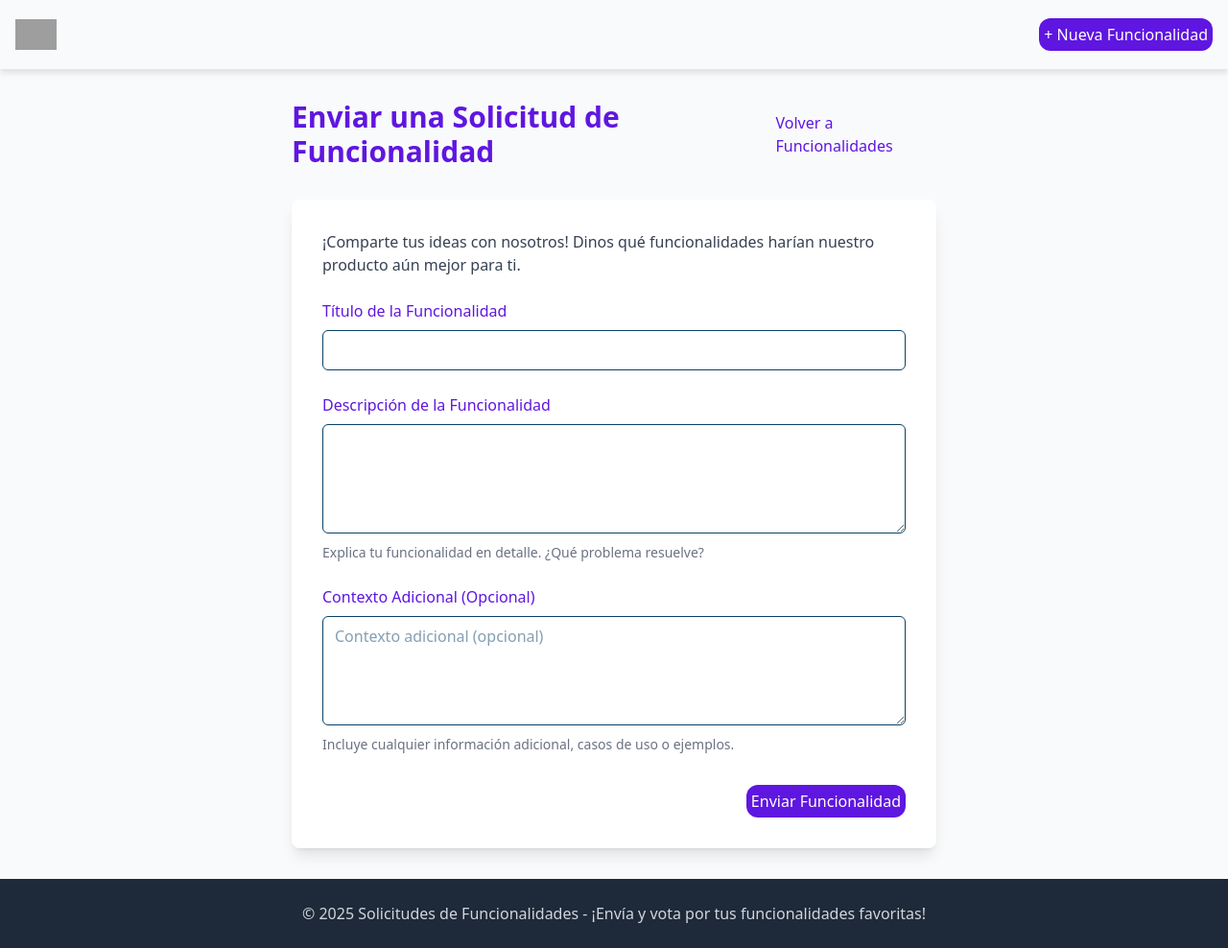
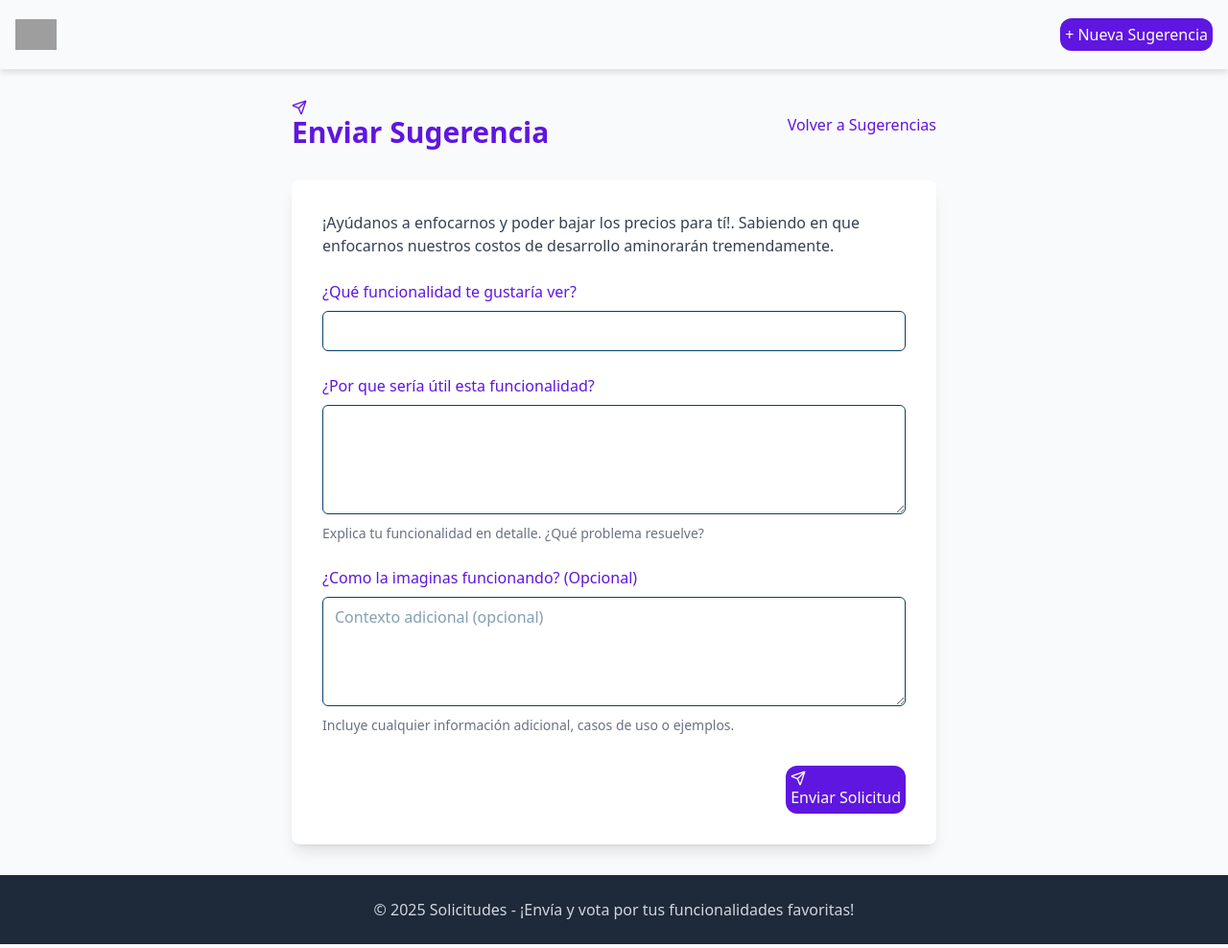
Before and after one commit to bay007/feature-requests, a Django app: page /features/new/ in a window 1280 px wide. Shown: the whole page at 96% size. Run offline with Django 5.2, Linux system fonts and the light colour scheme; grey boxes are pictures that could not be loaded.

Commit message:
Update feature request forms and templates to use 'Sugerencia' terminology

```diff
--- a/feature_requests/forms.py
+++ b/feature_requests/forms.py
@@ -14,9 +14,9 @@ class FeatureForm(forms.ModelForm):
             'additional_context': forms.Textarea(attrs={'class': 'w-full px-3 py-2 border border-purple rounded-md focus:outline-none focus:ring-2 focus:ring-blue-500', 'rows': 4, 'placeholder': 'Contexto adicional (opcional)'}),
         }
         labels = {
-            'title': 'Título de la Funcionalidad',
-            'description': 'Descripción de la Funcionalidad',
-            'additional_context': 'Contexto Adicional (Opcional)',
+            'title': '¿Qué funcionalidad te gustaría ver?',
+            'description': '¿Por que sería útil esta funcionalidad?',
+            'additional_context': '¿Como la imaginas funcionando? (Opcional)',
         }
 
 
--- a/templates/feature_requests/base.html
+++ b/templates/feature_requests/base.html
@@ -3,7 +3,7 @@
   <head>
     <meta charset="UTF-8" />
     <meta name="viewport" content="width=device-width, initial-scale=1.0" />
-    <title>{% block title %}Solicitudes de Funcionalidades{% endblock %}</title>
+    <title>{% block title %}Sugerencias{% endblock %}</title>
     <script src="https://cdn.jsdelivr.net/npm/@tailwindcss/browser@4"></script>
 
     <style>
@@ -125,7 +125,7 @@
             href="{% url 'create_feature' %}"
             class="bg-purple text-white px-4 py-4 rounded-md font-medium hover:bg-purple hover:text-white transition duration-300 pulse-on-hover"
           >
-            + Nueva Funcionalidad
+            + Nueva Sugerencia
           </a>
         </div>
       </div>
@@ -151,7 +151,7 @@
     <footer class="bg-gray-800 text-gray-300 py-6 mt-auto">
       <div class="container mx-auto px-4 text-center">
         <p>
-          © {% now "Y" %} Solicitudes de Funcionalidades - ¡Envía y vota por tus
+          © {% now "Y" %} Solicitudes - ¡Envía y vota por tus
           funcionalidades favoritas!
         </p>
       </div>
--- a/templates/feature_requests/create_feature.html
+++ b/templates/feature_requests/create_feature.html
@@ -1,19 +1,19 @@
 {% extends 'feature_requests/base.html' %}
 
-{% block title %}Enviar Nueva Funcionalidad{% endblock %}
+{% block title %}Sugerir Nueva Funcionalidad{% endblock %}
 
 {% block content %}
 <div class="max-w-2xl mx-auto fade-in">
     <div class="flex items-center justify-between mb-8">
-        <h1 class="text-3xl font-bold text-purple">Enviar una Solicitud de Funcionalidad</h1>
+        <h1 class="text-3xl font-bold text-purple"><svg xmlns="http://www.w3.org/2000/svg" width="24" height="24" viewBox="0 0 24 24" fill="none" stroke="currentColor" stroke-width="2" stroke-linecap="round" stroke-linejoin="round" class="lucide lucide-send w-4 h-4" data-lov-id="src/components/AddFeatureForm.tsx:100:16" data-lov-name="Send" data-component-path="src/components/AddFeatureForm.tsx" data-component-line="100" data-component-file="AddFeatureForm.tsx" data-component-name="Send" data-component-content="%7B%22className%22%3A%22w-4%20h-4%22%7D"><path d="M14.536 21.686a.5.5 0 0 0 .937-.024l6.5-19a.496.496 0 0 0-.635-.635l-19 6.5a.5.5 0 0 0-.024.937l7.93 3.18a2 2 0 0 1 1.112 1.11z"></path><path d="m21.854 2.147-10.94 10.939"></path></svg>Enviar Sugerencia</h1>
         <a href="{% url 'index' %}" class="text-purple hover:text-green font-medium transition duration-300">
-            Volver a Funcionalidades
+            Volver a Sugerencias
         </a>
     </div>
 
     <div class="bg-white rounded-lg shadow-lg p-8">
         <p class="text-gray-700 mb-6">
-            ¡Comparte tus ideas con nosotros! Dinos qué funcionalidades harían nuestro producto aún mejor para ti.
+            ¡Ayúdanos a enfocarnos y poder bajar los precios para tí!. Sabiendo en que enfocarnos nuestros costos de desarrollo aminorarán tremendamente.
         </p>
 
         <form action="{% url 'create_feature' %}" method="post">
@@ -47,7 +47,7 @@
 
             <div class="flex justify-end">
                 <button type="submit" class="bg-purple text-white px-6 py-6 rounded-md font-medium hover:bg-green transition duration-300 transform hover:scale-105">
-                    Enviar Funcionalidad
+                   <svg xmlns="http://www.w3.org/2000/svg" width="24" height="24" viewBox="0 0 24 24" fill="none" stroke="currentColor" stroke-width="2" stroke-linecap="round" stroke-linejoin="round" class="lucide lucide-send w-4 h-4" data-lov-id="src/components/AddFeatureForm.tsx:100:16" data-lov-name="Send" data-component-path="src/components/AddFeatureForm.tsx" data-component-line="100" data-component-file="AddFeatureForm.tsx" data-component-name="Send" data-component-content="%7B%22className%22%3A%22w-4%20h-4%22%7D"><path d="M14.536 21.686a.5.5 0 0 0 .937-.024l6.5-19a.496.496 0 0 0-.635-.635l-19 6.5a.5.5 0 0 0-.024.937l7.93 3.18a2 2 0 0 1 1.112 1.11z"></path><path d="m21.854 2.147-10.94 10.939"></path></svg> Enviar Solicitud
                 </button>
             </div>
         </form>
--- a/templates/feature_requests/feature_detail.html
+++ b/templates/feature_requests/feature_detail.html
@@ -8,7 +8,7 @@
         <svg xmlns="http://www.w3.org/2000/svg" class="h-5 w-5 mr-1" viewBox="0 0 20 20" fill="currentColor">
             <path fill-rule="evenodd" d="M9.707 16.707a1 1 0 01-1.414 0l-6-6a1 1 0 010-1.414l6-6a1 1 0 111.414 1.414L5.414 9H17a1 1 0 110 2H5.414l4.293 4.293a1 1 0 010 1.414z" clip-rule="evenodd" />
         </svg>
-        Volver a Funcionalidades
+        Volver a Sugerencias
     </a>
 
     <div class="bg-white rounded-lg shadow-lg p-8 mb-8 fade-in">
@@ -51,7 +51,7 @@
         </div>
 
         <div class="mt-8 text-gray-500 text-sm">
-            Enviado el {{ feature.created_at|date:"F d, Y" }} a las {{ feature.created_at|time:"H:i" }}
+            <svg xmlns="http://www.w3.org/2000/svg" width="24" height="24" viewBox="0 0 24 24" fill="none" stroke="currentColor" stroke-width="2" stroke-linecap="round" stroke-linejoin="round" class="lucide lucide-clock w-4 h-4 mr-1" data-lov-id="src/components/FeatureCard.tsx:40:12" data-lov-name="Clock" data-component-path="src/components/FeatureCard.tsx" data-component-line="40" data-component-file="FeatureCard.tsx" data-component-name="Clock" data-component-content="%7B%22className%22%3A%22w-4%20h-4%20mr-1%22%7D"><circle cx="12" cy="12" r="10"></circle><polyline points="12 6 12 12 16 14"></polyline></svg> {{ feature.created_at|date:"F d, Y" }} a las {{ feature.created_at|time:"H:i" }}
         </div>
     </div>
 
@@ -82,7 +82,7 @@
             <div class="bg-gray-50 rounded-lg p-4 slide-in" style="animation-delay: {{ forloop.counter0 }}00ms">
                 <div class="text-gray-800">{{ comment.content|linebreaks }}</div>
                 <div class="mt-2 text-sm text-gray-500">
-                    Publicado el {{ comment.created_at|date:"M d, Y" }} a las {{ comment.created_at|time:"H:i" }}
+                    <svg xmlns="http://www.w3.org/2000/svg" width="24" height="24" viewBox="0 0 24 24" fill="none" stroke="currentColor" stroke-width="2" stroke-linecap="round" stroke-linejoin="round" class="lucide lucide-clock w-4 h-4 mr-1" data-lov-id="src/components/FeatureCard.tsx:40:12" data-lov-name="Clock" data-component-path="src/components/FeatureCard.tsx" data-component-line="40" data-component-file="FeatureCard.tsx" data-component-name="Clock" data-component-content="%7B%22className%22%3A%22w-4%20h-4%20mr-1%22%7D"><circle cx="12" cy="12" r="10"></circle><polyline points="12 6 12 12 16 14"></polyline></svg> {{ comment.created_at|date:"M d, Y" }} a las {{ comment.created_at|time:"H:i" }}
                 </div>
             </div>
             {% endfor %}
```
Also changed, not shown: templates/feature_requests/index.html (+4 -4 lines).
